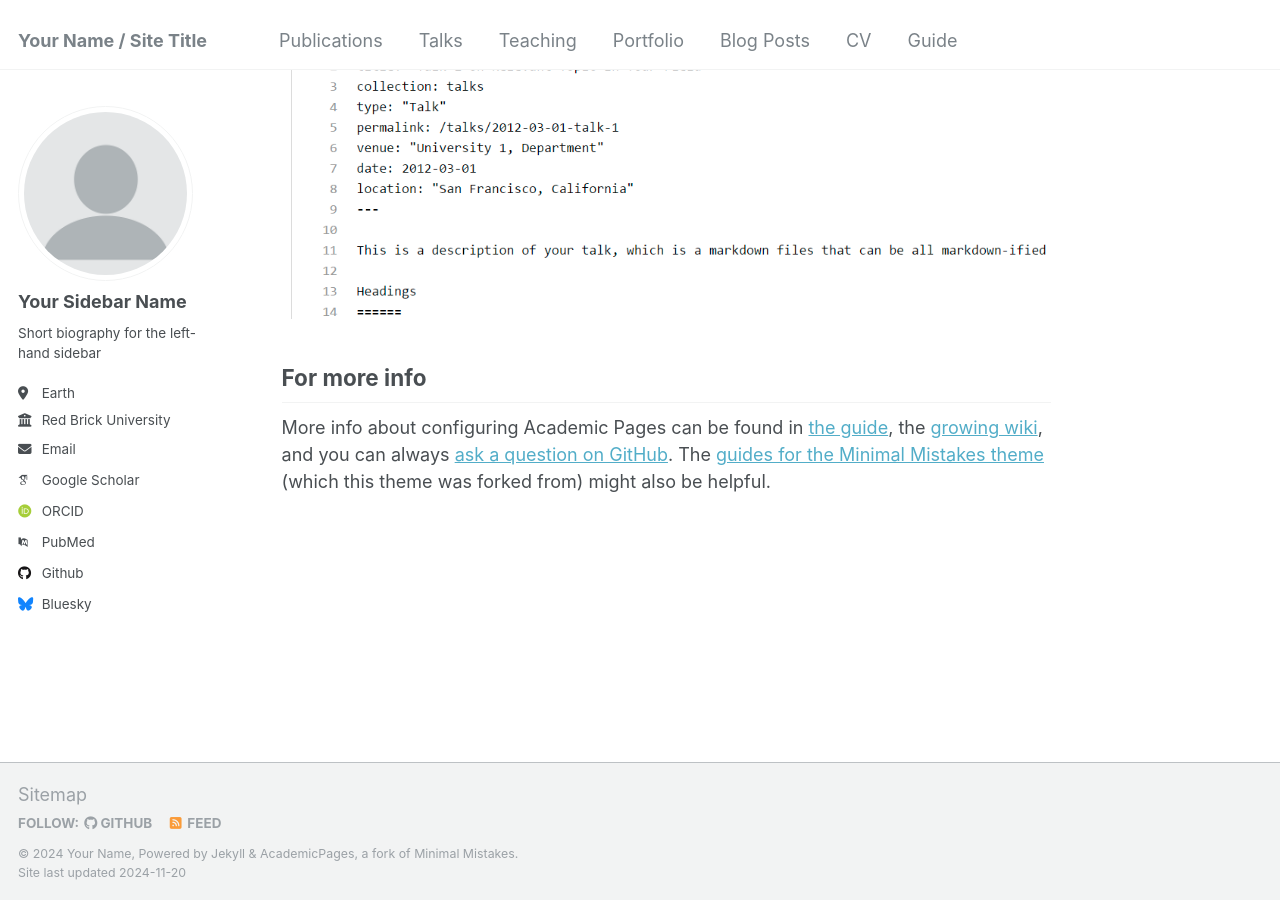
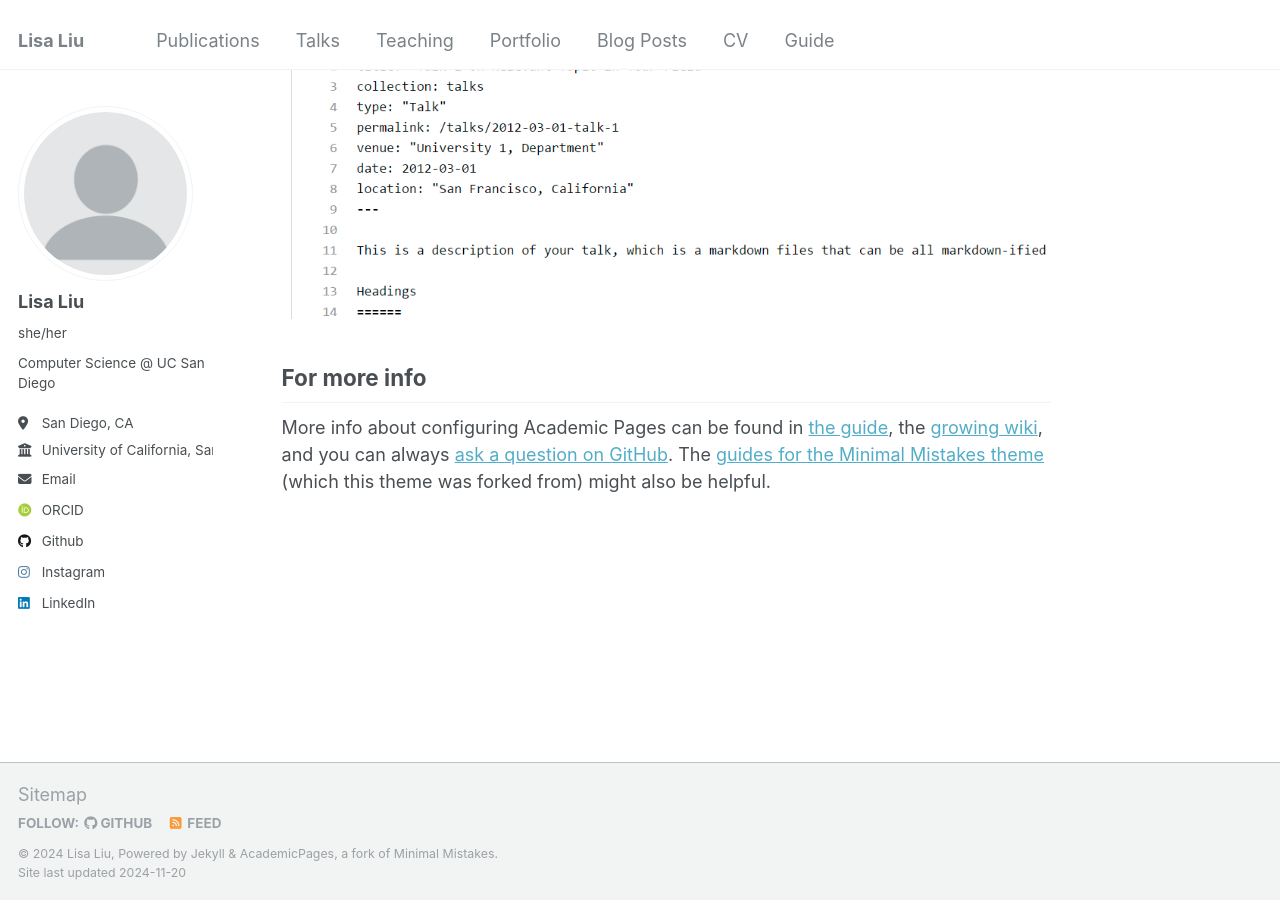
Before and after one commit to lisasiliu/lisasiliu.github.io, a Jekyll site: the page built from _pages/about.md, in a window 1280 px wide and 900 px high, scrolled down 2643 px. Built offline with Jekyll 4.4.1, drawn with Linux system fonts in a browser that asks for light colours; some web fonts are replaced.

Commit message:
Update _config.yml: basic bio + profile links

```diff
--- a/_config.yml
+++ b/_config.yml
@@ -8,13 +8,13 @@
 
 # Basic Site Settings
 locale                   : "en-US"
-title                    : "Your Name / Site Title"
+title                    : "Lisa Liu"
 title_separator          : "-"
-name                     : &name "Your Name"
-description              : &description "personal description"
-url                      : https://academicpages.github.io # the base hostname & protocol for your site e.g. "https://mmistakes.github.io"
-baseurl                  : "" # the subpath of your site, e.g. "/blog"
-repository               : "academicpages/academicpages.github.io"
+name                     : &name "Lisa Liu"
+description              : &description "Aspiring researcher in game AI, reinforcement learning, and probabilistic reasoning ૮꒰ ˶• ༝ •˶꒱ა ♡"
+url                      : https://lisasiliu.github.io
+baseurl                  : "/"
+repository               : "lisasiliu/lisasiliu.github.io"
 
 # Site Author - The following control what appear as part of the author content on the side bar.
 #               If a field is blank the icon and link will not appear, otherwise it will be shown.
@@ -22,21 +22,21 @@ repository               : "academicpages/academicpages.github.io"
 author:
   # Biographic information
   avatar           : "profile.png"
-  name             : "Your Sidebar Name"
-  pronouns         : # example: "she/her"
-  bio              : "Short biography for the left-hand sidebar"
-  location         : "Earth"
-  employer         : "Red Brick University"
+  name             : "Lisa Liu"
+  pronouns         : "she/her"
+  bio              : "Computer Science @ UC San Diego"
+  location         : "San Diego, CA"
+  employer         : "University of California, San Diego"
   uri              : # URL
-  email            : "none@example.org"
+  email            : "lil043@ucsd.edu"
 
   # Academic websites
   arxiv            : # URL - Update with the correct link to your profile
-  googlescholar    : "https://scholar.google.com/citations?user=PS_CX0AAAAAJ"
+  googlescholar    : # "https://scholar.google.com/citations?user=PS_CX0AAAAAJ"
   impactstory      : # URL
-  orcid            : "http://orcid.org/yourorcidurl"
+  orcid            : "https://orcid.org/0009-0007-8259-6408"
   semantic         : # URL
-  pubmed           : "https://www.ncbi.nlm.nih.gov/pubmed/?term=john+snow"
+  pubmed           : # "https://www.ncbi.nlm.nih.gov/pubmed/?term=john+snow"
   researchgate     : # URL
   scopus           : # URL
 
@@ -44,21 +44,21 @@ author:
   bitbucket        : # Username - Update with your username on the site
   codepen          : # Username
   dribbble         : # Username
-  github           : "academicpages"
+  github           : "lisasiliu"
   kaggle           : # Username
   stackoverflow    : # User number or user number and name (i.e., use "1" or "1/jeff-atwood")
 
   # Social media
-  bluesky          : "bsky.app" # Replace this with you Bluesky username
+  bluesky          : # Replace this with you Bluesky username
   facebook         : # Username
   flickr           : # Username
   foursquare       : # Username
   goodreads        : # Username
   google_plus      : # Username
   keybase          : # Username
-  instagram        : # Username
+  instagram        : "lisasiliu"
   lastfm           : # Username
-  linkedin         : # Username
+  linkedin         : "lisasiliu"
   mastodon         : # URL
   medium           : # URL
   pinterest        : # Username
```
